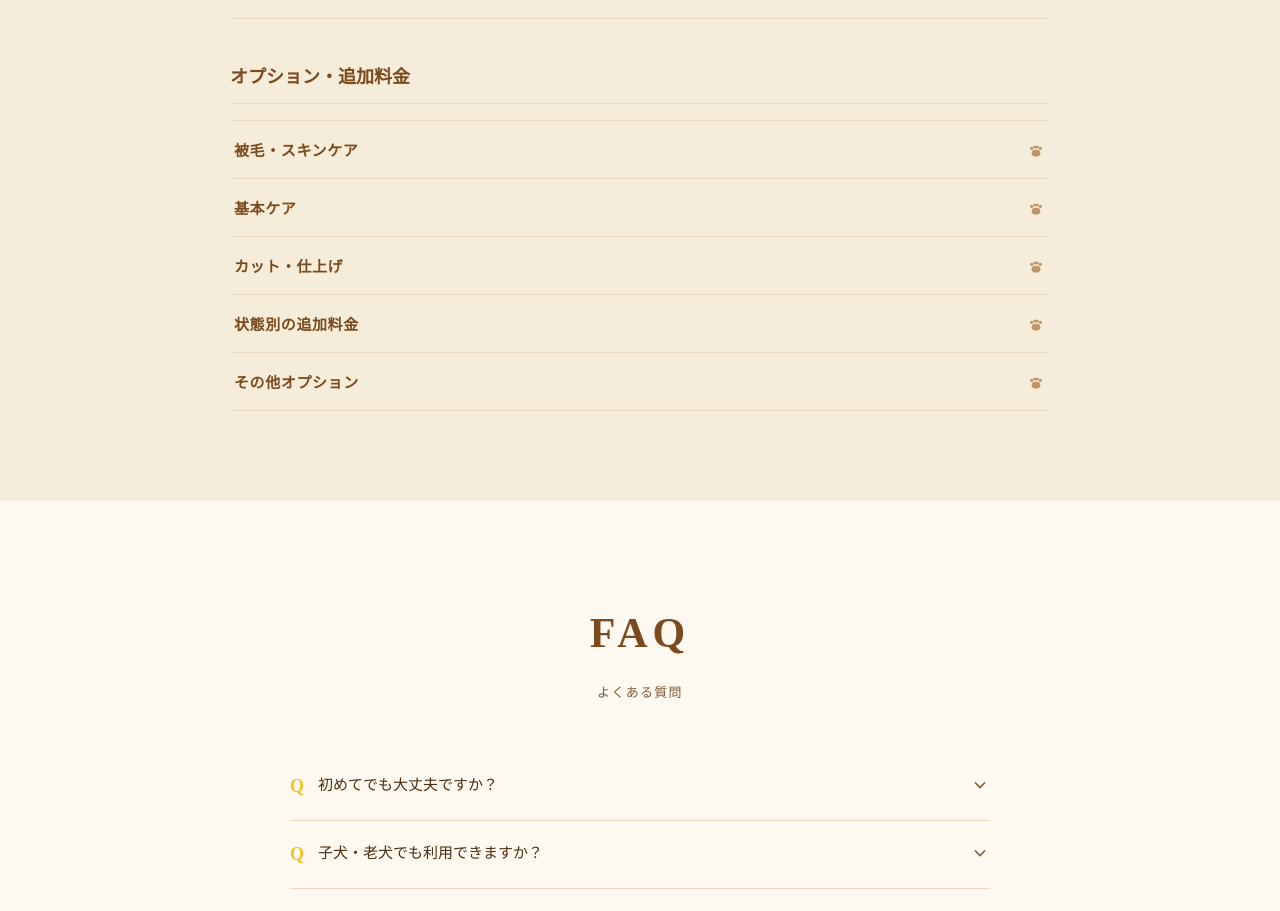
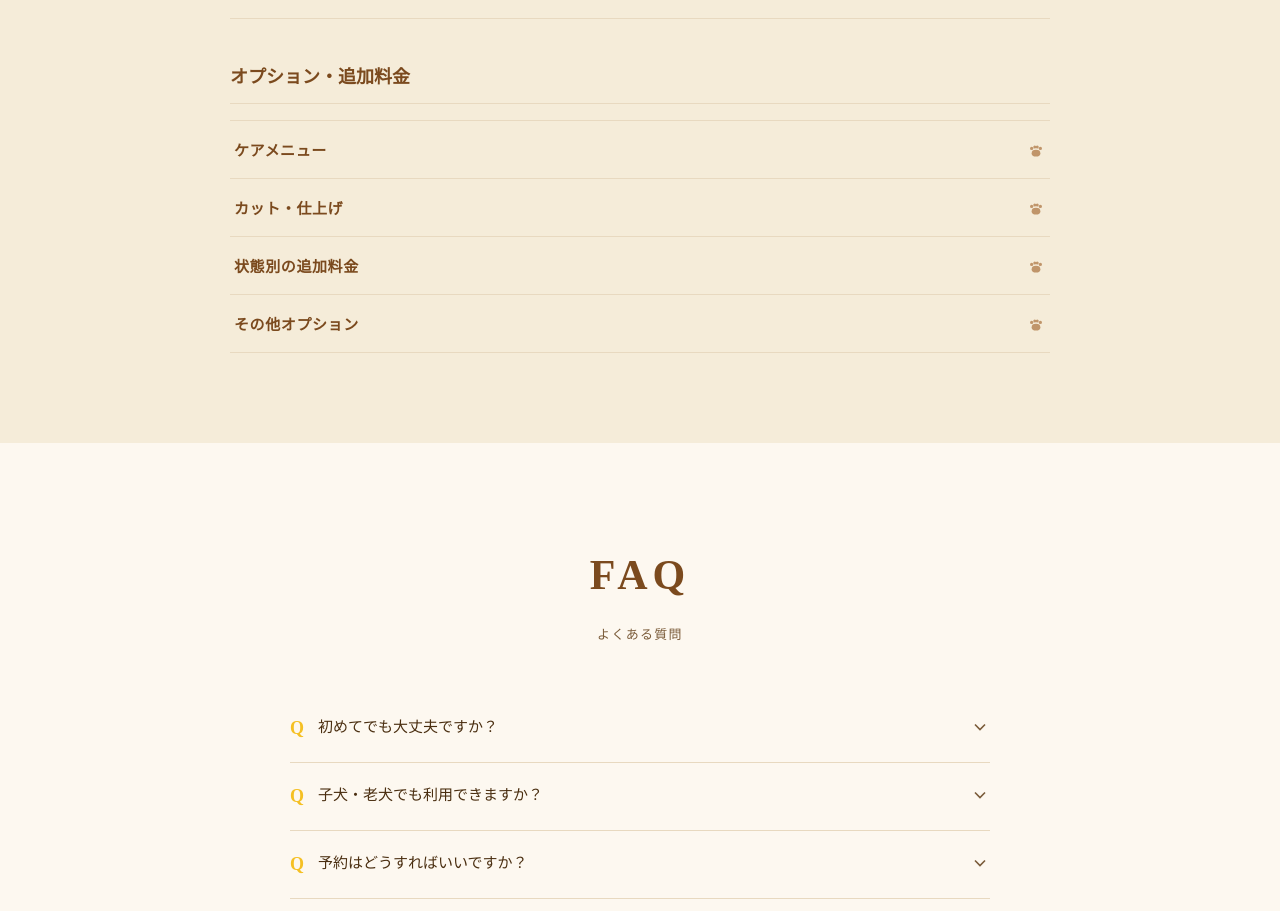
Before and after one commit to haru8155/pet-salon-lp, a React (Vite) app: page / in a window 1280 px wide. Shown: the part 4640-5551 px from the top of the page. Built offline with nearby package versions, Linux system fonts and the light colour scheme.

Commit message:
オプション修正：ケアメニュー統合・肉球ケア追加・プー足に変更
Co-Authored-By: Claude Sonnet 4.6 <noreply@anthropic.com>

```diff
--- a/src/App.jsx
+++ b/src/App.jsx
@@ -28,25 +28,21 @@ const allBreeds = [
 
 const optionCategoryData = [
   {
-    category: '被毛・スキンケア',
+    category: 'ケアメニュー',
     items: [
       { name: '香りボリュームシャンプー', price: '＋¥500' },
       { name: '低刺激シャンプー', price: '＋¥500' },
+      { name: '肉球ケア', price: '＋¥500' },
+      { name: 'はみがき', price: '＋¥700' },
       { name: 'りんご泡温浴', price: '＋¥700' },
       { name: 'シルク泡パック', price: '＋¥1,500' },
-    ],
-  },
-  {
-    category: '基本ケア',
-    items: [
-      { name: 'はみがき', price: '＋¥700' },
     ],
   },
   {
     category: 'カット・仕上げ',
     items: [
       { name: 'ヒゲカット', price: '＋¥500' },
-      { name: '足先バリカン', price: '＋¥500' },
+      { name: 'プー足', price: '＋¥500' },
       { name: 'デザインカット', price: '＋¥1,000〜' },
       { name: 'オールシザー', price: '＋¥1,500〜' },
     ],
```
